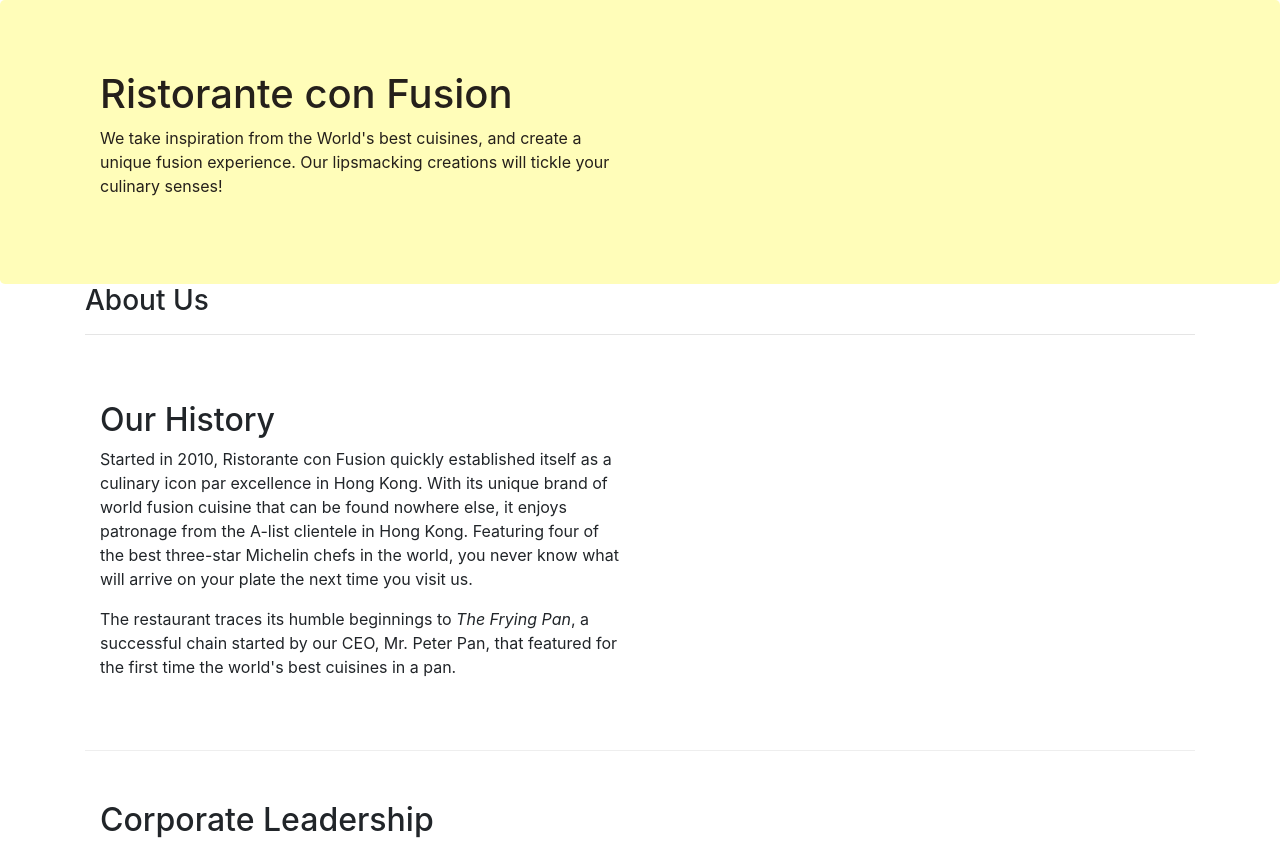
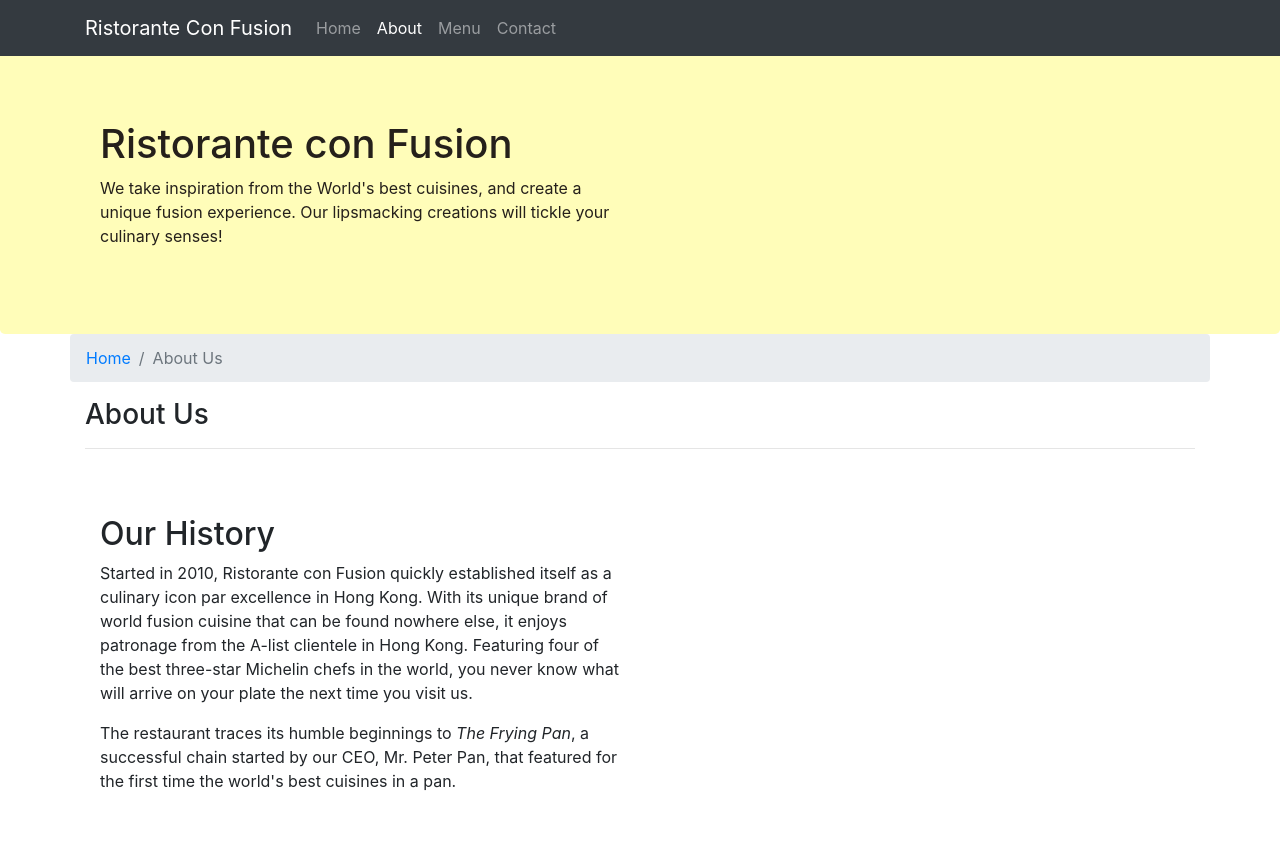
Before and after one commit to matissiya/Coursera-Front-End-Web-UI-Frameworks-and-Tools-Bootstrap-4, a website: page Lesson1/aboutus.html in a window 1280 px wide. Shown: the top 842 px of the page. Drawn offline with nearby package versions, Linux system fonts and the light colour scheme.

Commit message:
Navbar and Breadcrumbs

```diff
--- a/Lesson1/aboutus.html
+++ b/Lesson1/aboutus.html
@@ -16,6 +16,23 @@
 
 <body>
 
+<nav class="navbar navbar-dark navbar-expand-sm fixed-top bg-dark">
+    <div class="container">
+        <button class="navbar-toggler" type="button" data-toggle="collapse" data-target="#Navbar">
+            <span class="navbar-toggler-icon"></span>
+        </button>
+        <a class="navbar-brand" href="#">Ristorante Con Fusion</a>
+        <div class="collapse navbar-collapse" id="Navbar">
+            <ul class="navbar-nav mr-auto">
+                <li class="nav-item"><a class="nav-link" href="./index.html">Home</a></li>
+                <li class="nav-item active"><a class="nav-link" href="#">About</a></li>
+                <li class="nav-item"><a class="nav-link" href="#">Menu</a></li>
+                <li class="nav-item"><a class="nav-link" href="#">Contact</a></li>
+            </ul>
+        </div>
+    </div>
+</nav>
+
     <header class="jumbotron">
         <div class="container">
             <div class="row row-header">
@@ -31,6 +48,10 @@
 
     <div class="container">
         <div class="row">
+            <ol class="col-12 breadcrumb">
+                <li class="breadcrumb-item"><a href="./index.html">Home</a></li>
+                <li class="breadcrumb-item active">About Us</li>
+            </ol>
             <div class="col-12">
                <h3>About Us</h3>
                <hr>
@@ -106,6 +127,10 @@
         </div>
     </footer>
 
+    <!-- jQuery first, then Popper.js, then Bootstrap JS. -->
+    <script src="node_modules/jquery/dist/jquery.slim.min.js"></script>
+    <script src="node_modules/popper.js/dist/umd/popper.min.js"></script>
+    <script src="node_modules/bootstrap/dist/js/bootstrap.min.js"></script>
 </body>
 
 </html>
--- a/Lesson1/css/styles.css
+++ b/Lesson1/css/styles.css
@@ -28,3 +28,12 @@ address{
     margin:0px;
     color:#0f0f0f;
 }
+
+body{
+    padding:50px 0px 0px 0px;
+    z-index:0;
+}
+
+.navbar-dark {
+    background-color: #25201b;
+}
```
Also changed, not shown: Lesson1/index.html (+17 -0 lines).
